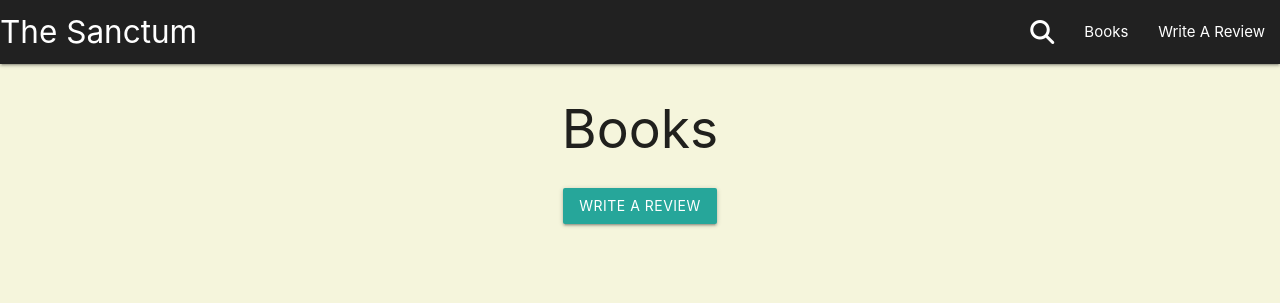
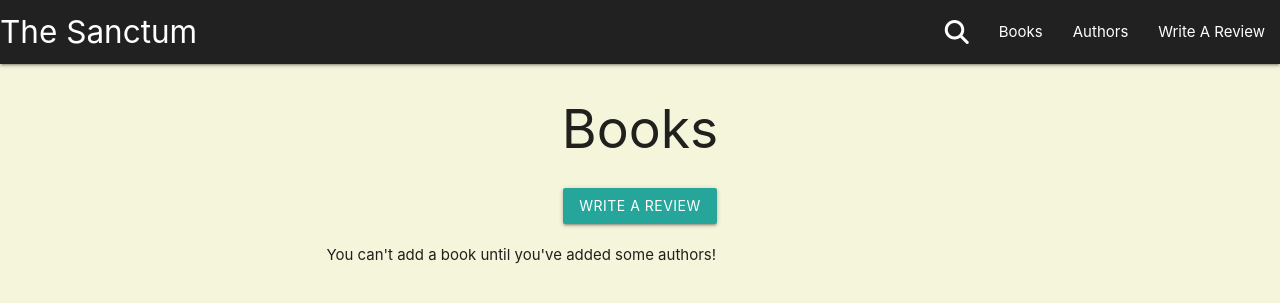
Before and after one commit to Charlie-Walsh/milestone-3, a Flask app: page /books in a window 1280 px wide. Shown: the top 303 px of the page. Run offline with Flask 3, Linux system fonts and the light colour scheme; some libraries are stand-ins or nearby versions.

Commit message:
Added if else functionality to books page to display books/no books/authors content

```diff
--- a/sanctum/templates/base.html
+++ b/sanctum/templates/base.html
@@ -1,43 +1,56 @@
 <!DOCTYPE html>
 <html lang="en">
 	<head>
-    <meta charset="UTF-8">
-    <meta http-equiv="X-UA-Compatible" content="IE=edge">
-    <meta name="viewport" content="width=device-width, initial-scale=1.0">
+		<meta charset="UTF-8" />
+		<meta http-equiv="X-UA-Compatible" content="IE=edge" />
+		<meta name="viewport" content="width=device-width, initial-scale=1.0" />
 		<!-- materialize -->
-    <link rel="stylesheet" href="https://cdnjs.cloudflare.com/ajax/libs/materialize/1.0.0/css/materialize.min.css">
+		<link
+			rel="stylesheet"
+			href="https://cdnjs.cloudflare.com/ajax/libs/materialize/1.0.0/css/materialize.min.css"
+		/>
 		<!-- Font Awesome -->
-    <script src="https://kit.fontawesome.com/0b34ee418f.js" crossorigin="anonymous"></script>
-    <link rel="stylesheet" href="{{ url_for('static', filename='css/style.css') }}" type="text/css">
+		<script
+			src="https://kit.fontawesome.com/0b34ee418f.js"
+			crossorigin="anonymous"
+		></script>
+		<link
+			rel="stylesheet"
+			href="{{ url_for('static', filename='css/style.css') }}"
+			type="text/css"
+		/>
 		<title>The Sanctum</title>
 	</head>
 	<body>
-
 		<header>
-        <nav
-        class="grey darken-4">
+			<nav class="grey darken-4">
 				<div class="nav-wrapper">
 					<a href="{{ url_for('home') }}" class="brand-logo">The Sanctum</a>
-              <a href="#" data-target="mobile-demo" class="sidenav-trigger"><i class="material-icons">menu</i></a>
+					<a href="#" data-target="mobile-demo" class="sidenav-trigger"
+						><i class="material-icons">menu</i></a
+					>
 					<ul class="right hide-on-med-and-down">
-                <li><a href="{{ url_for('search') }}"><i class="fa-solid fa-magnifying-glass"></i></a></li>
+						<li
+							><a href="{{ url_for('search') }}"
+								><i class="fa-solid fa-magnifying-glass"></i></a
+						></li>
 						<li><a href="{{ url_for('books') }}">Books</a></li>
-                <li><a href="{{ url_for('review') }}">Write A Review</a></li>
+						<li><a href="{{ url_for('authors') }}">Authors</a></li>
+						<li><a href="{{ url_for('reviews') }}">Write A Review</a></li>
 					</ul>
 				</div>
 			</nav>
 
 			<ul class="sidenav" id="mobile-demo">
-                <li><a href=""><i class="fa-solid fa-magnifying-glass"></i></a></li>
+				<li
+					><a href=""><i class="fa-solid fa-magnifying-glass"></i></a
+				></li>
 				<li><a href="{{ url_for('books') }}">Books</a></li>
-                <li><a href="{{ url_for('review') }}">Write A Review</a></li>
+				<li><a href="{{ url_for('reviews') }}">Write A Review</a></li>
 			</ul>
 		</header>
 
-    <main class="container">
-        {% block content %}
-        {% endblock %}
-    </main>
+		<main class="container"> {% block content %} {% endblock %} </main>
 
 		<!-- Materialize -->
 		<script src="https://cdnjs.cloudflare.com/ajax/libs/materialize/1.0.0/js/materialize.min.js"></script>
--- a/sanctum/templates/books.html
+++ b/sanctum/templates/books.html
@@ -9,12 +9,72 @@
     </div>
 </div>
 
-<div class="row">
-    {% for book in books %}
-
-    <h3>{{ book.book_title }}</h3>
-
-    {% endfor %}
+<div class="container" id="author-form">
+	<div class="row">
+		{% if authors %}
+		<form class="col s12" method="POST" action="{{ url_for('books') }}">
+            <h2>Add Books</h2>
+			<div class="row">
+				<div class="input-field col s6">
+					<input
+						placeholder="Title"
+						id="book_title"
+						name="book_title"
+						type="text"
+						class="validate"
+					/>
+					<label for="book_title">Title</label>
+				</div>
+			</div>
+            <div class="row">
+				{% if authors %}
+				<label for="author"> Select Author </label>
+				<select id="author" name="author_id">
+					{% for author in authors %}
+					<option value="{{author.id}}"
+						>{{author.author_fname}} {{author.author_lname}}</option
+					>
+					{% endfor %}
+				</select>
+				{% else %}
+				<p
+					>There are no authors added - please add some using the form above.</p
+				>
+				{% endif %}
+			</div>
+            <div class="row">
+				<div>
+					<button
+						class="btn waves-effect waves-light"
+						type="submit"
+						name="action"
+						>Submit
+						<i class="material-icons right"></i>
+					</button>
+				</div>
+			</div>
+		</form>
+        <div class="row">
+            {% if books %}
+                <h2>Existing Books</h2>
+                {% for book in books %}
+                <p>
+                    <span>{{book.book_title}}</span>
+                    {% for author in authors %}
+                        {% if book.author_id == author.id %}
+                            <span>Written by: {{author.author_fname}} {{author.author_lname}}</span>
+                        {% endif %}
+                    {% endfor %}
+                </p>
+                {% endfor %}
+            {% else %}
+                <p>There are no books added - please add some using the form above.</p>
+            {% endif %}
+        </div>
+		{% else %}
+		<p>You can't add a book until you've added some authors!</p>
+		{% endif %}
+	</div>
 </div>
 
 {% endblock %}
```
Lines whose indentation alone changed are shown as unchanged.
